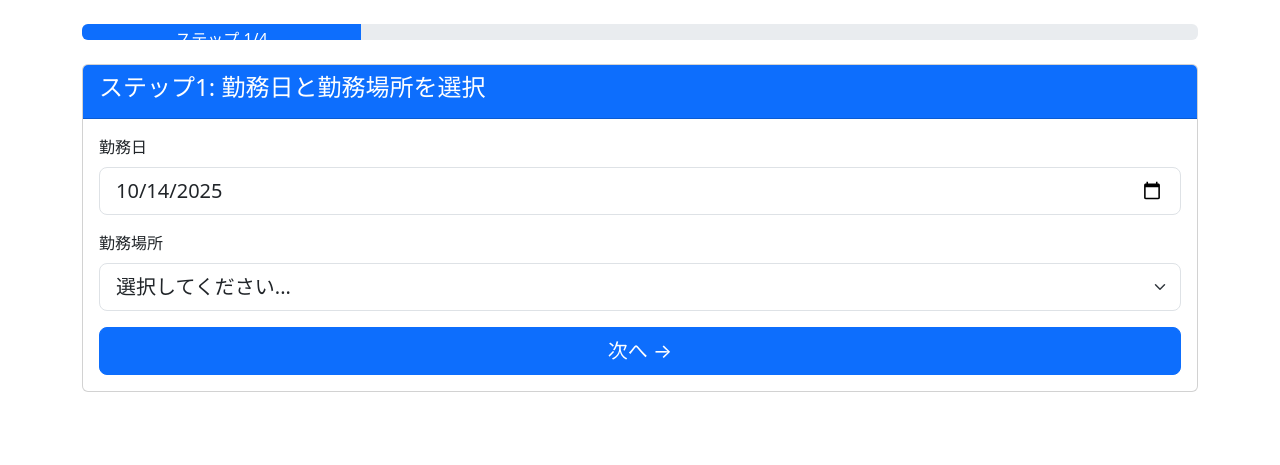
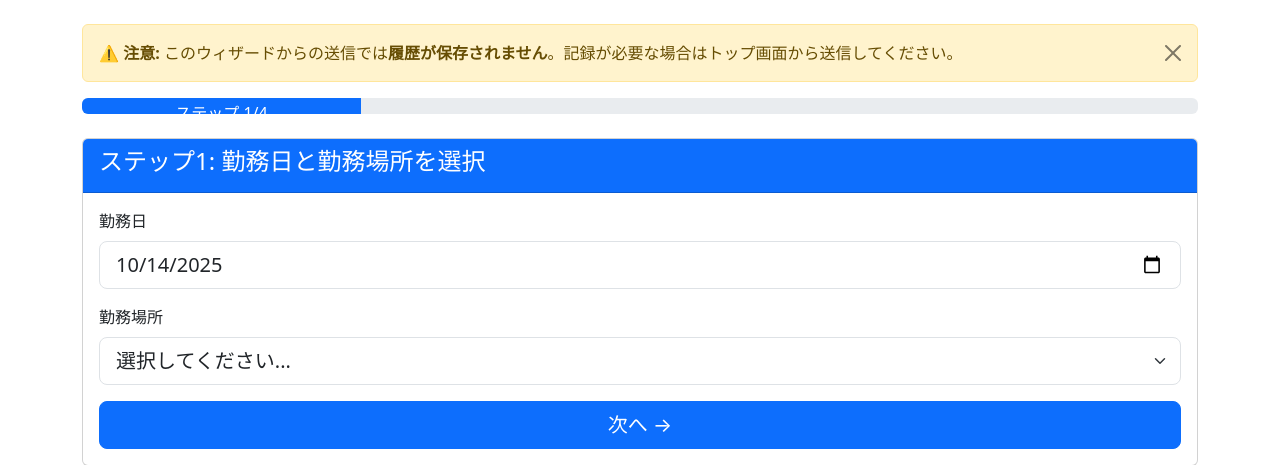
Before and after one commit to tontonfine/line-bot-work-notification, a Flask app: page /wizard in a window 1280 px wide. Shown: the part 56-521 px from the top of the page. Run offline with Flask 3, Linux system fonts and the light colour scheme; data that the repository does not hold is empty.

Commit message:
feat: Add wizard-specific send endpoint without history (#1)
ウィザード送信専用エンドポイントを追加し、履歴保存なしの送信を実現

変更内容:
- /wizard/send エンドポイント追加（データベース記録なし）
- wizard.html に警告バナー追加
- 送信確認ダイアログに履歴保存なしの警告追加
- fetch URL を /send から /wizard/send に変更

理由:
- 素早い勤務連絡送信のニーズに対応
- 履歴管理の煩雑さを回避
- ユーザーに履歴保存されないことを明示的に警告

影響範囲:
- app.py: wizard_send_notifications() 関数追加
- templates/wizard.html: UI と送信ロジック変更

🤖 Generated with [Claude Code](https://claude.com/claude-code)

Co-Authored-By: Claude <noreply@anthropic.com>

```diff
--- a/app.py
+++ b/app.py
@@ -87,7 +87,7 @@ def index():
 
 @app.route('/send', methods=['POST'])
 def send_notifications():
-    """勤務連絡を一斉送信"""
+    """勤務連絡を一斉送信（履歴保存あり）"""
     data = request.json
 
     # 送信データの検証
@@ -121,6 +121,30 @@ def send_notifications():
         'failed_count': results['failed'],
         'recorded_count': recorded_count,
         'message': f'{results["success"]}件送信しました（DB記録: {recorded_count}件）'
+    })
+
+
+@app.route('/wizard/send', methods=['POST'])
+def wizard_send_notifications():
+    """ウィザード専用送信（履歴保存なし）"""
+    data = request.json
+
+    # 送信データの検証
+    if not data or 'notifications' not in data:
+        return jsonify({'error': '送信データが不正です'}), 400
+
+    notifications = data['notifications']
+    if not notifications:
+        return jsonify({'error': '送信対象が選択されていません'}), 400
+
+    # 送信実行（データベース記録なし）
+    results = send_bulk_notifications(notifications)
+
+    return jsonify({
+        'success': True,
+        'sent_count': results['success'],
+        'failed_count': results['failed'],
+        'message': f'{results["success"]}件送信しました（履歴には保存されません）'
     })
 
 
--- a/templates/wizard.html
+++ b/templates/wizard.html
@@ -56,6 +56,12 @@
     </nav>
 
     <div class="container mt-4">
+        <!-- Warning Banner -->
+        <div class="alert alert-warning alert-dismissible fade show" role="alert">
+            <strong>⚠️ 注意:</strong> このウィザードからの送信では<strong>履歴が保存されません</strong>。記録が必要な場合はトップ画面から送信してください。
+            <button type="button" class="btn-close" data-bs-dismiss="alert" aria-label="Close"></button>
+        </div>
+
         <!-- Progress Bar -->
         <div class="mb-4">
             <div class="progress">
@@ -327,12 +333,12 @@
                 return;
             }
 
-            if (!confirm(`${notifications.length}件の勤務連絡を送信します。よろしいですか？`)) {
+            if (!confirm(`${notifications.length}件の勤務連絡を送信します。\n\n⚠️ この送信方法では履歴が保存されません。\n送信したい場合は「OK」を押してください。`)) {
                 return;
             }
 
             try {
-                const response = await fetch('/send', {
+                const response = await fetch('/wizard/send', {
                     method: 'POST',
                     headers: {'Content-Type': 'application/json'},
                     body: JSON.stringify({notifications: notifications})
@@ -341,7 +347,7 @@
                 const result = await response.json();
 
                 if (result.success) {
-                    alert(`✅ ${result.sent_count}件の送信が完了しました`);
+                    alert(`✅ ${result.sent_count}件の送信が完了しました\n（履歴には保存されていません）`);
                     window.location.href = '/';
                 } else {
                     alert(`❌ エラー: ${result.error}`);
```
